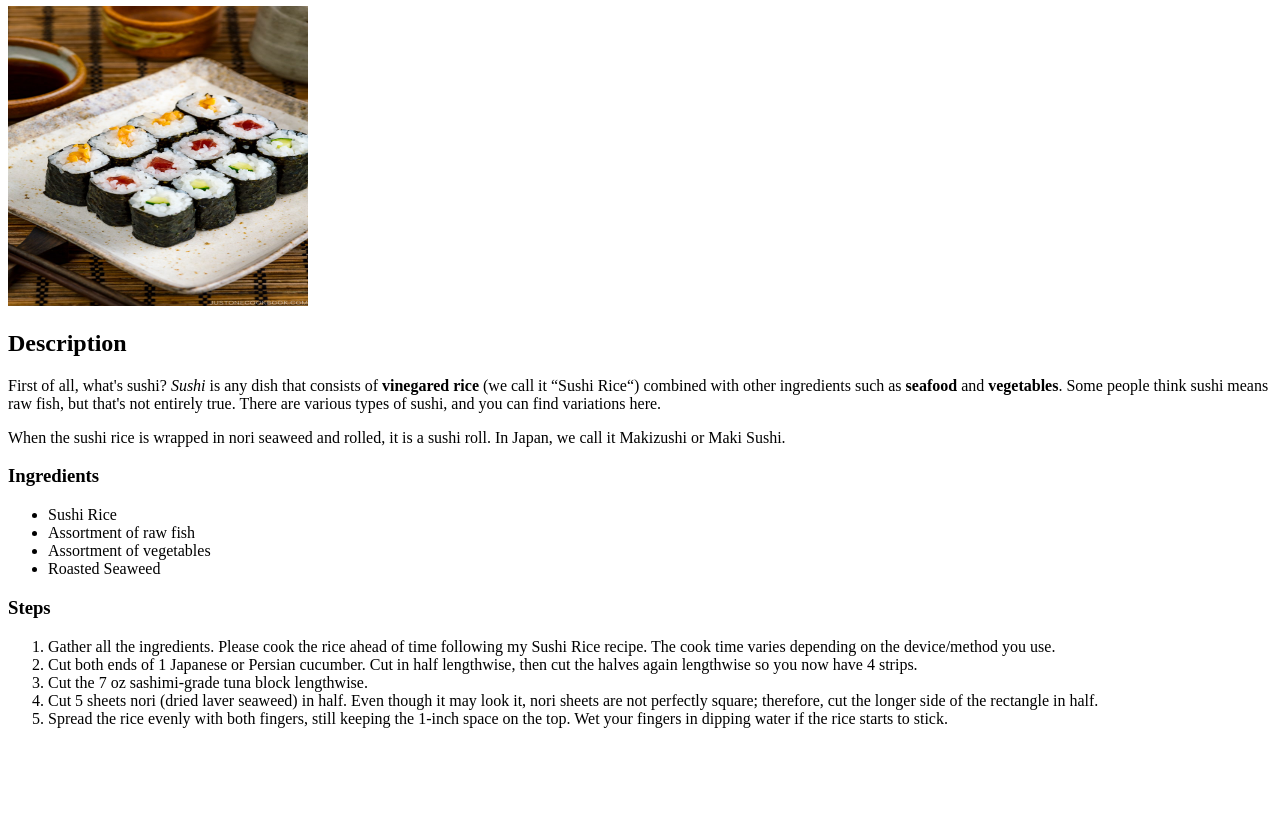
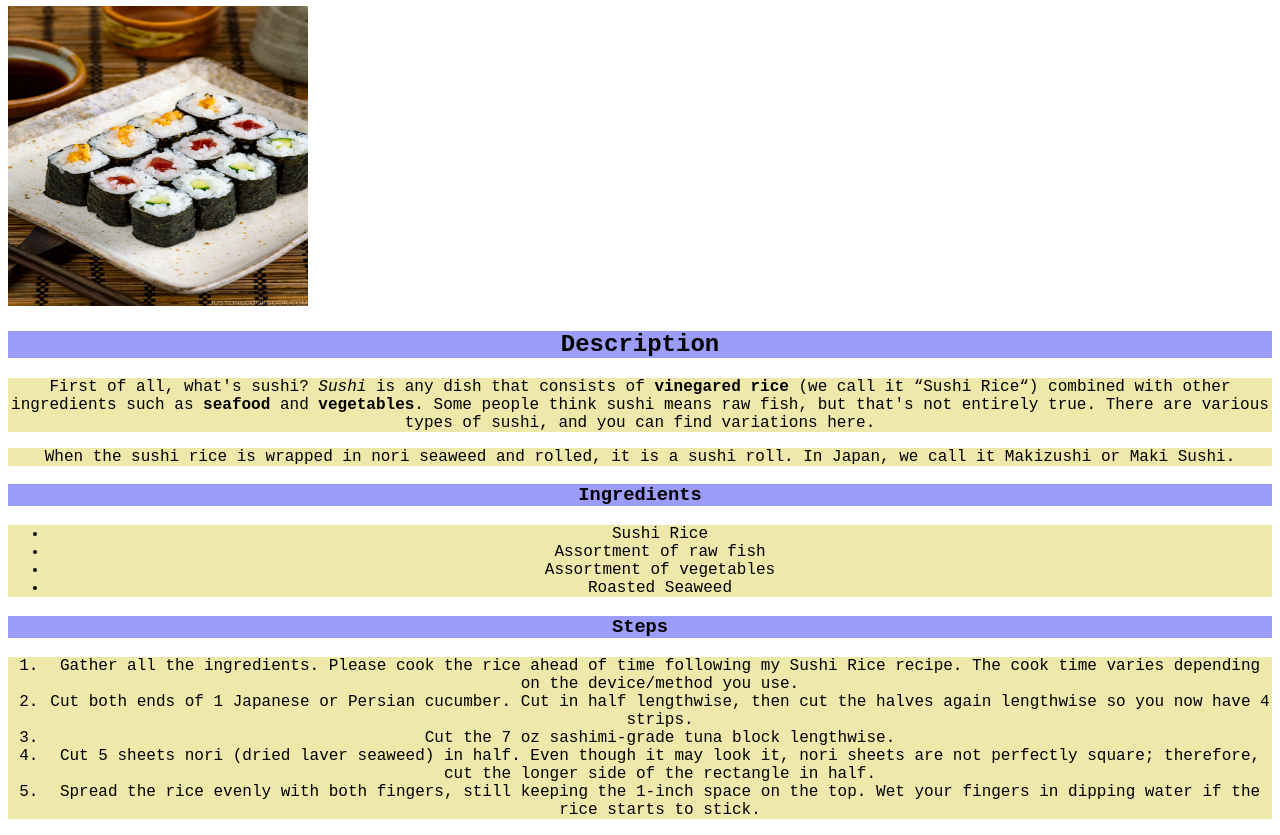
Before and after one commit to raywang38/odin-recipes, a plain HTML site: page recipes/sushi/sushi.html in a window 1280 px wide. Shown: the part 74-909 px from the top of the page. Before the commit the page ends 818 px from the top, so only its background shows below. Drawn offline with Linux system fonts and the light colour scheme.

Commit message:
add css files to sushi and japanese curry webpage
Css files were added to decorate the recipe webpages
for ramen and japanese curry. The corresponding
html files in the home page and the corresponding
html files for the css files were altered as
required.

```diff
--- /dev/null
+++ b/recipes/japanese-curry/style.css
@@ -0,0 +1,23 @@
+* {
+    font-family: 'Courier New', Courier, monospace;
+}
+
+h1,
+h2,
+h3 {
+    text-align: center;
+    color:black;
+    background-color: rgb(156, 156, 250);
+}
+
+.ramen {
+    height:auto;
+    width:150px;
+}
+
+p,
+ul,
+ol {
+    background-color: palegoldenrod;
+    text-align: center;
+}
--- /dev/null
+++ b/recipes/sushi/style.css
@@ -0,0 +1,23 @@
+* {
+    font-family: 'Courier New', Courier, monospace;
+}
+
+h1,
+h2,
+h3 {
+    text-align: center;
+    color:black;
+    background-color: rgb(156, 156, 250);
+}
+
+.ramen {
+    height:auto;
+    width:150px;
+}
+
+p,
+ul,
+ol {
+    background-color: palegoldenrod;
+    text-align: center;
+}
--- a/recipes/sushi.html
+++ b/recipes/sushi/sushi.html
@@ -3,11 +3,12 @@
     <head>
         <meta charset="UTF-8">
         <title>Sushi</title>
+        <link rel="stylesheet" href="style.css">
     </head>
 
     <body>
         <h1>Sushi</h1>
-        <img src="./images/sushi.jpg" alt="Picure of sushi" height="300" width="300">
+        <img src="../images/sushi.jpg" alt="Picure of sushi" height="300" width="300">
         <h2>Description</h2>
         <p>
             First of all, what's sushi? <em>Sushi</em> is any dish that consists of <strong>vinegared rice</strong>
```
Also changed, not shown: recipes/japanese-curry/japanese-curry.html (renamed from recipes/japanese-curry.html, +2 -1 lines).
